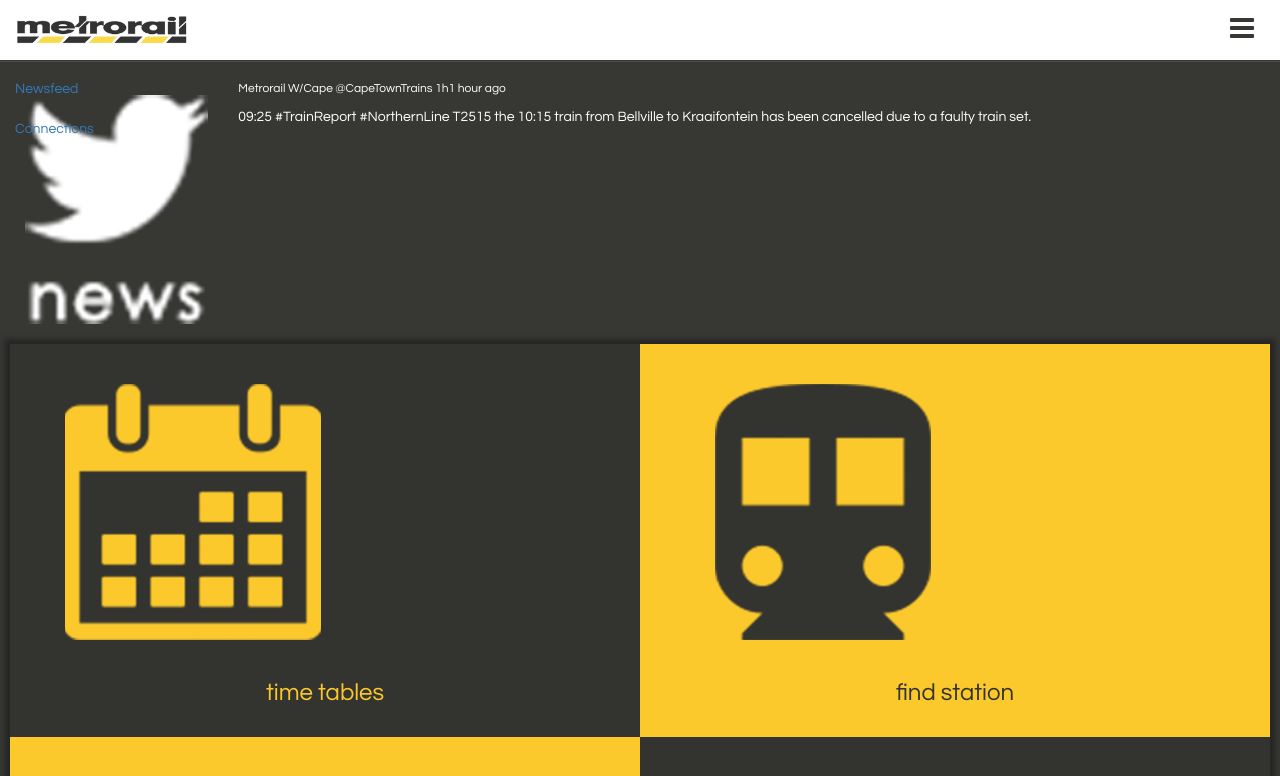
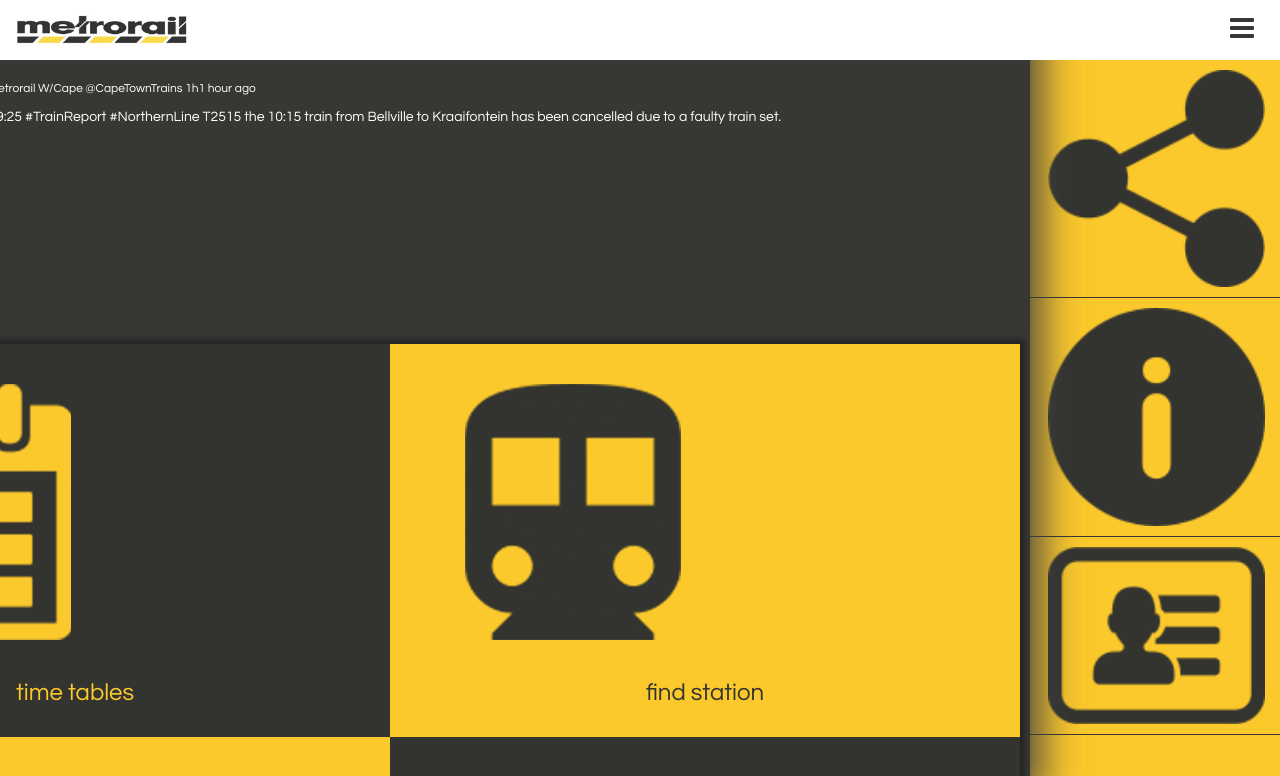
Before and after one commit to CharlMeyers/Arctic-Tundra, a plain HTML site: page Metrorail Western Cape/www/index.html in a window 1280 px wide. Both pictures are taken after a click on the button 1242 px from the left and 28 px from the top of the page. Shown: the top 776 px of the page. Drawn offline with Linux system fonts and the light colour scheme.

Commit message:
Made the context menu

```diff
--- a/Metrorail Western Cape/www/css/index.css
+++ b/Metrorail Western Cape/www/css/index.css
@@ -1,6 +1,6 @@
 /*Main styling*/
 body {
-    background-color: transparent;
+    background-color: #fcc92c;
     color: white;
     font-family: 'Century Gothic';
     /*height: 100%*/
@@ -8,19 +8,29 @@
 
 #body {
     padding-top: 60px;
+    background-color: #373834;
+    height: 100vh;
+    position: relative;
+    box-shadow: 10px 0px 40px #404040;
 }
 
 html {
-    background-color: #373834;
+    /*background-color: #373834;*/
     /*height: 100%;*/
 }
 
 .icon-bar {
     background-color: #373834;
+    height: 4px !important;
+    width: 24px !important;
 }
 
 .navbar {
     background-color: white;
+    height: 60px;
+}
+
+.navbar-brand {
     height: 60px;
 }
 
@@ -77,11 +87,30 @@
     margin-bottom: 30px;
 }
 
-.navbar-brand {
-    height: 60px;
+#sidescreen {
+    /*background-color: #fcc92c;*/
+    color: #373834;
+    z-index: -1;
+    top: 60px;
+    position: absolute;
+    text-align: right;
 }
 
-.icon-bar {
-    height: 4px !important;
-    width: 24px !important;
+.option {
+    padding-left: 42vw;
+    width: 100vw;
+    border-bottom: solid #373834 1px;
 }
+
+.option img {
+    margin-top: 10px;
+    margin-bottom: 10px;
+}
+
+#homescreen {
+    position: relative;
+}
+
+/*h3 {
+    margin-top: 10px;
+}*/
--- a/Metrorail Western Cape/www/index.html
+++ b/Metrorail Western Cape/www/index.html
@@ -30,6 +30,7 @@
         <link rel="stylesheet" type="text/css" href="css/index.css" />
         <script type="text/javascript" src="js/jquery-2.1.4.min.js"></script>
         <script type="text/javascript" src="bootstrap-3.3.5/js/bootstrap.js"></script>
+        <script type="text/javascript" src="js/script.js"></script>
         <title>Metrorail Western Cape</title>
     </head>
     <body>
@@ -37,23 +38,18 @@
             <nav class="navbar navbar navbar-fixed-top">
                 <div class="container-fluid">
                     <div class="navbar-header">
-                        <button type="button" class="navbar-toggle" data-toggle="collapse" data-target="#navContent">
+                        <button type="button" class="navbar-toggle" data-slide="true">
                             <span class="icon-bar"></span>
                             <span class="icon-bar"></span>
                             <span class="icon-bar"></span>
                         </button>
                         <img src="img/Metrorail.png" type="image/png" class="image image-responsive navbar-brand" />
                     </div>
-                    <div class="collapse navbar-collapse" id="navContent">
-                        <ul class="nav navbar-nav">
-                            <li class="active"><a href="#">Newsfeed</a></li>
-                            <li><a href="connections.php">Connections</a></li>
-                        </ul>
-                    </div>
                 </div>
             </nav>
         </div>
         <div id="body">
+            <div id="homescreen">
                 <div id="twitter-feed">
                     <img src="img/twitter.png" id="twitter" class="col-xs-2">
                     <div class="col-xs-10">
@@ -82,6 +78,24 @@
                     <div class="clearfix"></div>
                 </div>
             </div>
+        </div>
+        <div id="sidescreen">
+            <div class="option">
+                <h3 class="col-xs-8">share app</h3>
+                <img src="img/share.png" class="img-responsive col-xs-4">
+                <div class="clearfix"></div>
+            </div>
+            <div class="option">
+                <h3 class="col-xs-8">about</h3>
+                <img src="img/info-button.png" class="img-responsive col-xs-4">
+                <div class="clearfix"></div>
+            </div>
+            <div class="option">
+                <h3 class="col-xs-8" style="margin-top: 15px">contact us</h3>
+                <img src="img/business-card-of-a-man-with-contact-info.png" class="img-responsive col-xs-4">
+                <div class="clearfix"></div>
+            </div>
+        </div>
         <script type="text/javascript" src="js/index.js"></script>
         <script type="text/javascript">
             app.initialize();
--- /dev/null
+++ b/Metrorail Western Cape/www/js/script.js
@@ -0,0 +1,13 @@
+$(document).ready(function() {
+	$(".navbar-toggle").click(function() {
+		//$("#homescreen").hide( "slide", { direction: "left"  }, 2000 );
+		if($(this).data("slide") == true) {
+			$( "#body" ).animate({ left: "-=250px" }, "medium" );
+			$(this).data("slide", false);
+		} else {
+			$( "#body" ).animate({ left: "+=250px" }, "medium" );
+			$(this).data("slide", true);
+		}
+		//alert("click");
+	});
+});
```
Also changed, not shown: Metrorail Western Cape/www/img/business-card-of-a-man-with-contact-info.png (added), Metrorail Western Cape/www/img/info-button.png (added), Metrorail Western Cape/www/img/share.png (added). Lines whose indentation alone changed are shown as unchanged.
